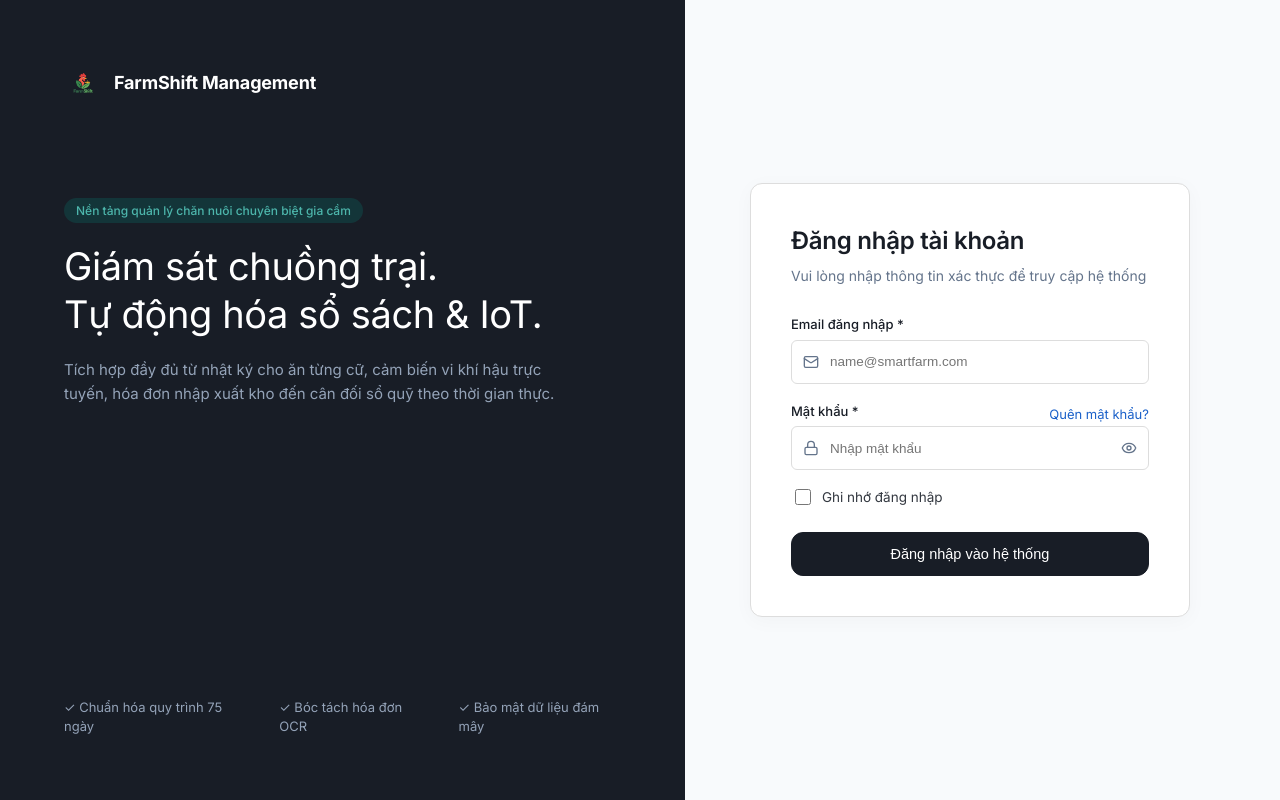
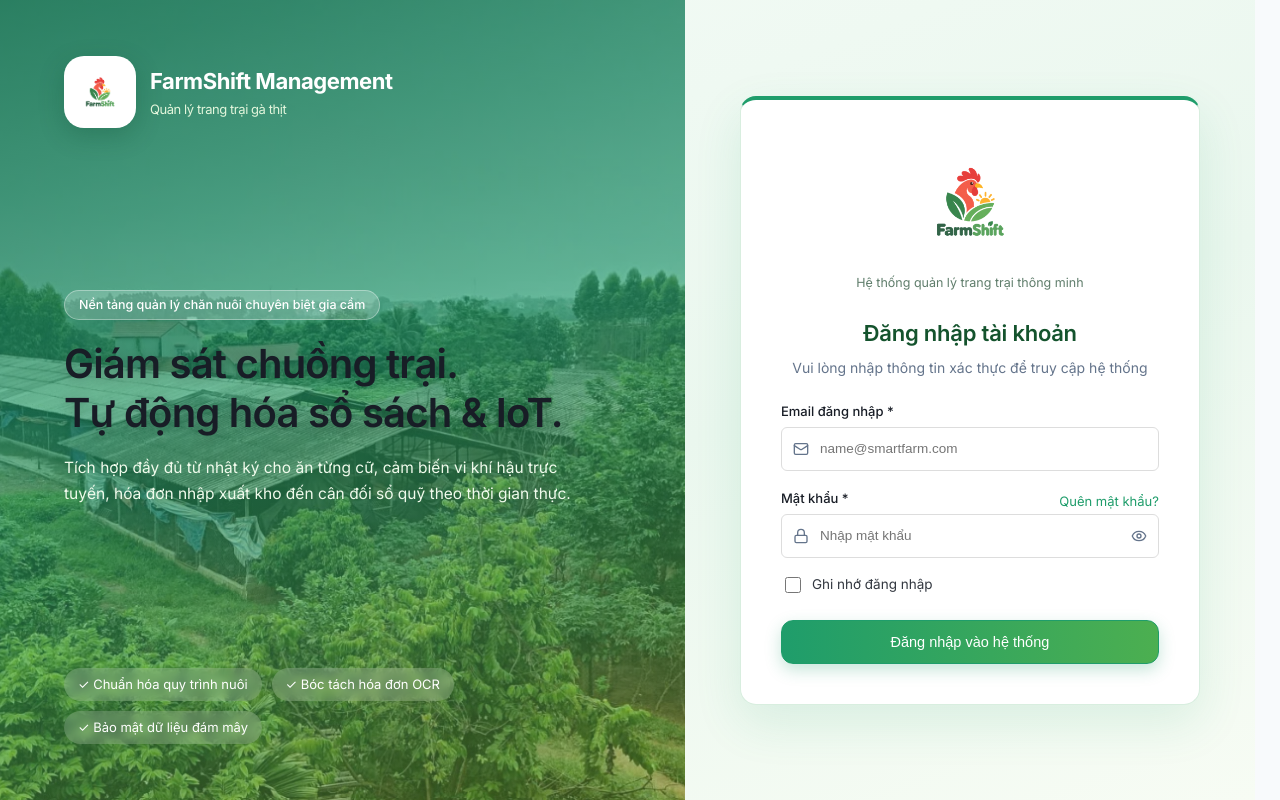
Before and after one commit to QuyQuy123/Smart-Farm-Management-System, a React (Vite) app in the folder frontendFarmShift/: page /login in a window 1280 px wide. Built offline with nearby package versions, Linux system fonts and the light colour scheme; no server answers; a web font is replaced by a local one.

Commit message:
feat(auth): giao dien dang nhap xanh trang voi anh trang trai va logo lon
Khung dang nhap dung chung cho Dang nhap, Quen mat khau, Dat lai mat khau: anh trang trai phu lop xanh ben trai, the form trang nen xanh non ben phai, logo to o dau the; nut, lien ket, o tick va vien focus doi sang mau xanh.

```diff
--- a/frontendFarmShift/src/features/auth/AuthLayout.jsx
+++ b/frontendFarmShift/src/features/auth/AuthLayout.jsx
@@ -1,99 +1,46 @@
 // src/features/auth/AuthLayout.jsx
-// Exact FarmShift Management Login visual + form split panel (Synchronized with Login.jsx)
+// Bright white / green login shell: farm photo panel on the left, logo + form card on the right.
+// The login-visual-panel / farmshift-auth-form-* classes keep the responsive rules in farmshift.css.
 import React from 'react';
 import farmLogo from '../../assets/logo_Farm.png';
+import styles from './AuthLayout.module.css';
 
 export const AuthLayout = ({ children }) => {
   return (
-    <div style={{
-      minHeight: '100vh',
-      display: 'flex',
-      backgroundColor: 'var(--color-surface-soft)',
-      fontFamily: 'var(--font-haas)'
-    }}>
-      {/* ── Left Editorial Signature Brand Panel ───────────── */}
-      <div style={{
-        flex: '1.1',
-        backgroundColor: 'var(--color-surface-dark)',
-        color: '#ffffff',
-        padding: '64px',
-        display: 'flex',
-        flexDirection: 'column',
-        justifyContent: 'space-between',
-        position: 'relative'
-      }} className="login-visual-panel">
-        <div>
-          <div style={{ display: 'flex', alignItems: 'center', gap: '12px' }}>
-            <img
-              src={farmLogo}
-              alt="FarmShift"
-              style={{
-                width: '38px',
-                height: '38px',
-                objectFit: 'contain'
-              }}
-            />
-            <strong style={{ fontSize: '18px', letterSpacing: '-0.01em' }}>FarmShift Management</strong>
+    <div className={styles.page}>
+      <div className={`login-visual-panel ${styles.visual}`}>
+        <div className={styles.visualBrand}>
+          <img src={farmLogo} alt="" className={styles.visualLogo} />
+          <strong>
+            FarmShift Management
+            <small>Quản lý trang trại gà thịt</small>
+          </strong>
         </div>
 
-          <div style={{ marginTop: '96px', maxWidth: '520px' }}>
-            <span style={{
-              display: 'inline-block',
-              padding: '4px 12px',
-              borderRadius: 'var(--rounded-full)',
-              backgroundColor: 'rgba(1, 151, 136, 0.2)',
-              color: '#4db6ac',
-              fontSize: '12px',
-              fontWeight: 500,
-              marginBottom: '20px'
-            }}>
-              Nền tảng quản lý chăn nuôi chuyên biệt gia cầm
-            </span>
-            <h1 style={{
-              fontSize: '38px',
-              fontWeight: 400,
-              lineHeight: 1.25,
-              color: '#ffffff',
-              margin: '0 0 20px'
-            }}>
+        <div className={styles.visualBody}>
+          <span className={styles.badge}>Nền tảng quản lý chăn nuôi chuyên biệt gia cầm</span>
+          <h1>
             Giám sát chuồng trại.<br />
             Tự động hóa sổ sách & IoT.
           </h1>
-            <p style={{
-              fontSize: '15px',
-              color: '#94a3b8',
-              lineHeight: 1.6,
-              margin: 0
-            }}>
+          <p>
             Tích hợp đầy đủ từ nhật ký cho ăn từng cữ, cảm biến vi khí hậu trực tuyến, hóa đơn nhập xuất kho đến cân đối sổ quỹ theo thời gian thực.
           </p>
         </div>
-        </div>
 
-        <div style={{ display: 'flex', gap: '32px', fontSize: '13px', color: '#94a3b8' }}>
-          <div>✓ Chuẩn hóa quy trình 75 ngày</div>
-          <div>✓ Bóc tách hóa đơn OCR</div>
-          <div>✓ Bảo mật dữ liệu đám mây</div>
+        <div className={styles.ticks}>
+          <span>✓ Chuẩn hóa quy trình nuôi</span>
+          <span>✓ Bóc tách hóa đơn OCR</span>
+          <span>✓ Bảo mật dữ liệu đám mây</span>
         </div>
       </div>
 
-      {/* ── Right Form Panel (Clean Canvas) ────────────────── */}
-      <div className="farmshift-auth-form-panel" style={{
-        flex: '1',
-        display: 'flex',
-        alignItems: 'center',
-        justifyContent: 'center',
-        padding: '48px 32px'
-      }}>
-        <div className="farmshift-auth-form-card" style={{
-          width: '100%',
-          maxWidth: '440px',
-          backgroundColor: 'var(--color-canvas)',
-          borderRadius: 'var(--rounded-lg)',
-          border: '1px solid var(--color-hairline)',
-          padding: '40px',
-          boxShadow: '0 4px 20px rgba(0,0,0,0.03)'
-        }}>
+      <div className={`farmshift-auth-form-panel ${styles.formPanel}`}>
+        <div className={`farmshift-auth-form-card ${styles.card}`}>
+          <div className={styles.cardBrand}>
+            <img src={farmLogo} alt="FarmShift" className={styles.cardLogo} />
+            <small>Hệ thống quản lý trang trại thông minh</small>
+          </div>
           {children}
         </div>
       </div>
--- /dev/null
+++ b/frontendFarmShift/src/features/auth/AuthLayout.module.css
@@ -0,0 +1,146 @@
+/* AuthLayout.module.css – bright white / green login shell shared by Login, ForgotPassword, ResetPassword.
+   The green tokens are redefined on .page so the shared farmshift buttons, links, checkbox and focus ring turn green here only. */
+
+.page {
+  --color-primary: #1f9d6b;
+  --color-primary-active: #17855a;
+  --color-link: #1f9d6b;
+  --color-link-active: #17855a;
+  min-height: 100vh;
+  display: flex;
+  background: linear-gradient(160deg, #f4fbf6 0%, #eaf7ee 55%, #f7fcf4 100%);
+  font-family: var(--font-haas);
+}
+
+/* Left: farm photo with a green → young-green veil */
+.visual {
+  flex: 1.1;
+  position: relative;
+  display: flex;
+  flex-direction: column;
+  justify-content: space-between;
+  padding: 56px 64px;
+  color: #ffffff;
+  background: url('../../assets/login-farm.webp') center / cover no-repeat;
+  overflow: hidden;
+}
+
+.visual::before {
+  content: '';
+  position: absolute;
+  inset: 0;
+  background: linear-gradient(165deg, rgba(14, 110, 74, 0.86) 0%, rgba(31, 157, 107, 0.62) 45%, rgba(138, 190, 60, 0.38) 100%);
+}
+
+.visual > * { position: relative; }
+
+.visualBrand { display: flex; align-items: center; gap: 14px; }
+
+.visualLogo {
+  width: 72px;
+  height: 72px;
+  padding: 8px;
+  border-radius: 20px;
+  background: #ffffff;
+  object-fit: contain;
+  box-shadow: 0 8px 24px rgba(10, 70, 45, 0.25);
+}
+
+.visualBrand strong { font-size: 22px; font-weight: 700; letter-spacing: -0.02em; }
+.visualBrand small { display: block; margin-top: 2px; font-size: 13px; font-weight: 400; color: #e3f6dc; }
+
+.visualBody { max-width: 520px; }
+
+.badge {
+  display: inline-block;
+  margin-bottom: 20px;
+  padding: 5px 14px;
+  border-radius: 999px;
+  background: rgba(255, 255, 255, 0.2);
+  border: 1px solid rgba(255, 255, 255, 0.35);
+  font-size: 12.5px;
+  font-weight: 500;
+}
+
+.visualBody h1 {
+  margin: 0 0 18px;
+  font-size: 40px;
+  font-weight: 600;
+  line-height: 1.22;
+  letter-spacing: -0.02em;
+  text-shadow: 0 2px 12px rgba(0, 0, 0, 0.18);
+}
+
+.visualBody p { margin: 0; font-size: 15.5px; line-height: 1.65; color: #f0fbec; }
+
+.ticks { display: flex; flex-wrap: wrap; gap: 10px; }
+
+.ticks span {
+  padding: 7px 14px;
+  border-radius: 999px;
+  background: rgba(255, 255, 255, 0.18);
+  font-size: 13px;
+  backdrop-filter: blur(4px);
+}
+
+/* Right: white card on a pale mint canvas */
+.formPanel {
+  flex: 1;
+  display: flex;
+  align-items: center;
+  justify-content: center;
+  padding: 48px 32px;
+}
+
+.card {
+  width: 100%;
+  max-width: 460px;
+  padding: 36px 40px 40px;
+  background: #ffffff;
+  border: 1px solid #d8eedf;
+  border-top: 4px solid #1f9d6b;
+  border-radius: 16px;
+  box-shadow: 0 18px 48px rgba(31, 157, 107, 0.12);
+}
+
+.cardBrand {
+  display: flex;
+  flex-direction: column;
+  align-items: center;
+  gap: 6px;
+  margin-bottom: 26px;
+  text-align: center;
+}
+
+.cardLogo { width: 132px; height: 132px; object-fit: contain; }
+
+.cardBrand small { font-size: 12.5px; color: #5f7d6b; }
+
+/* Shared farmshift form bits, greened inside the card */
+.card :global(.farmshift-form-control:focus) {
+  border-color: #1f9d6b;
+  box-shadow: 0 0 0 3px rgba(31, 157, 107, 0.15);
+}
+
+.card :global(.farmshift-btn-primary) {
+  background: linear-gradient(90deg, #1f9d6b 0%, #4caf50 100%);
+  border-color: #1f9d6b;
+  box-shadow: 0 6px 16px rgba(31, 157, 107, 0.25);
+}
+
+.card :global(.farmshift-btn-primary:hover:not(:disabled)) {
+  background: linear-gradient(90deg, #17855a 0%, #3f9c43 100%);
+}
+
+.card :global(.farmshift-btn-primary.is-loading),
+.card :global(.farmshift-btn-primary[aria-busy="true"]) {
+  background: linear-gradient(90deg, #1f9d6b 0%, #6cc04a 50%, #1f9d6b 100%) !important;
+  background-size: 200% 100% !important;
+}
+
+.card h2 { color: #14532d !important; }
+
+@media (max-width: 1100px) {
+  .visual { padding: 44px 40px; }
+  .visualBody h1 { font-size: 32px; }
+}
--- a/frontendFarmShift/src/features/auth/Login.jsx
+++ b/frontendFarmShift/src/features/auth/Login.jsx
@@ -64,8 +64,8 @@ export const Login = () => {
 
   return (
     <AuthLayout>
-      <div style={{ marginBottom: '28px' }}>
-        <h2 style={{ fontSize: '24px', fontWeight: 600, color: 'var(--color-ink)', margin: '0 0 8px', letterSpacing: '-0.01em' }}>
+      <div style={{ marginBottom: '24px', textAlign: 'center' }}>
+        <h2 style={{ fontSize: '22px', fontWeight: 600, color: 'var(--color-ink)', margin: '0 0 8px', letterSpacing: '-0.01em' }}>
           Đăng nhập tài khoản
         </h2>
         <p style={{ fontSize: '14px', color: 'var(--color-muted)', margin: 0 }}>
```
Also changed, not shown: frontendFarmShift/src/assets/login-farm.webp (added). Lines whose indentation alone changed are shown as unchanged.
